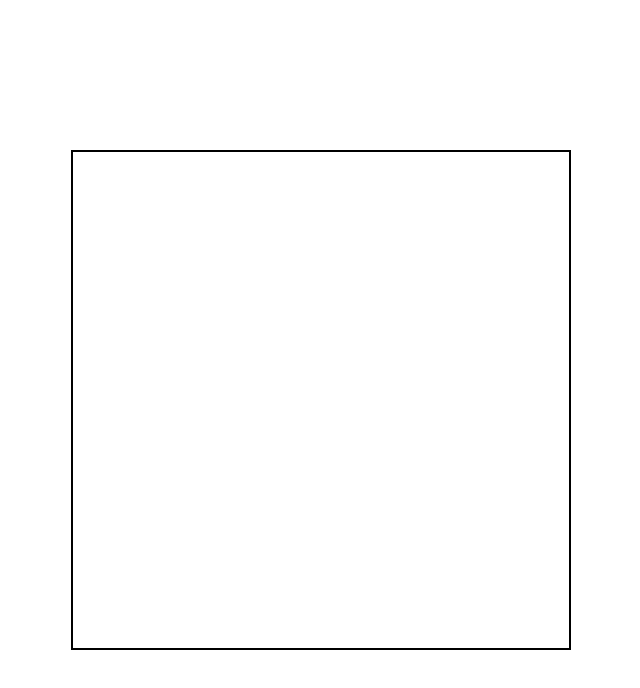
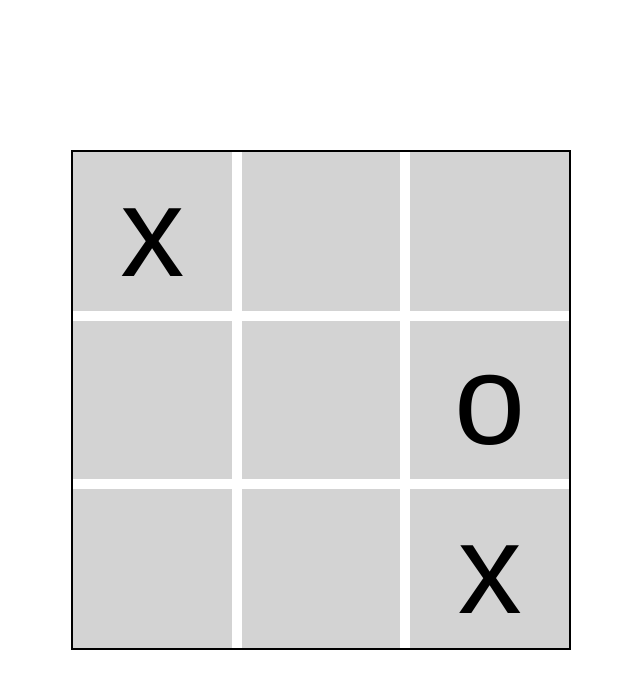
Before and after one commit to cacheup/tic-tac-toe, a plain HTML site: page index.html in a window 1280 px wide. Shown: the whole page, without its empty margins (319-959 px from the left). Drawn offline with Linux system fonts and the light colour scheme.

Commit message:
Set up the board display

```diff
--- a/index.html
+++ b/index.html
@@ -7,6 +7,16 @@
   <script src="javascript.js" defer></script>
 </head>
 <body>
-  <div class="board"></div>
+  <div class="board">
+    <div class="space" id="0">x</div>
+    <div class="space" id="1"></div>
+    <div class="space" id="2"></div>
+    <div class="space" id="3"></div>
+    <div class="space" id="4"></div>
+    <div class="space" id="5">o</div>
+    <div class="space" id="6"></div>
+    <div class="space" id="7"></div>
+    <div class="space" id="8">x</div>
+  </div>
 </body>
 </html>
--- a/javascript.js
+++ b/javascript.js
@@ -1,11 +1,11 @@
 const gameBoard = (() => {
-  const _board = [];
-  const initializeBoard = () => {
+  const _board = ["", "", "", "", "", "", "", "", ""];
+  const resetBoard = () => {
    for(let i = 0; i < 9; i++){
-      _board.push("");
+      _board[i] = "";
     }
   }
   return {
-    initializeBoard
+    resetBoard
   };
 })();
--- a/style.css
+++ b/style.css
@@ -14,6 +14,18 @@ body {
 
 .board {
   border: 2px solid black;
-  width: 500px;
+  min-width: 500px;
   height: 500px;
+  display: grid;
+  grid-template-rows: 1fr 1fr 1fr;
+  grid-template-columns: 1fr 1fr 1fr;
+  grid-gap: 10px;
 }
+
+.space {
+  background-color: lightgrey;
+  display: flex;
+  justify-content: center;
+  align-items: center;
+  font-size: 8rem;
+}
```
